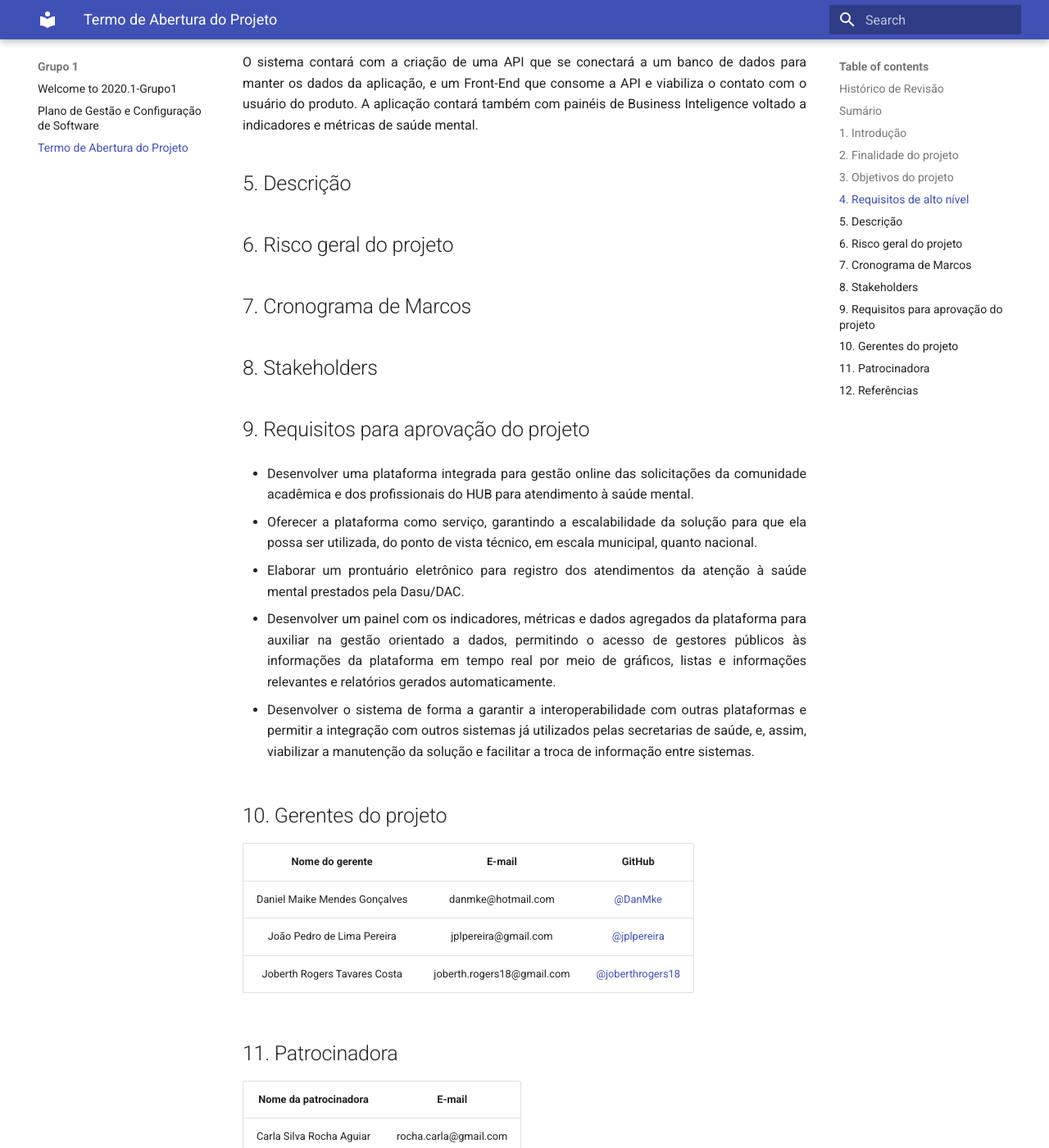
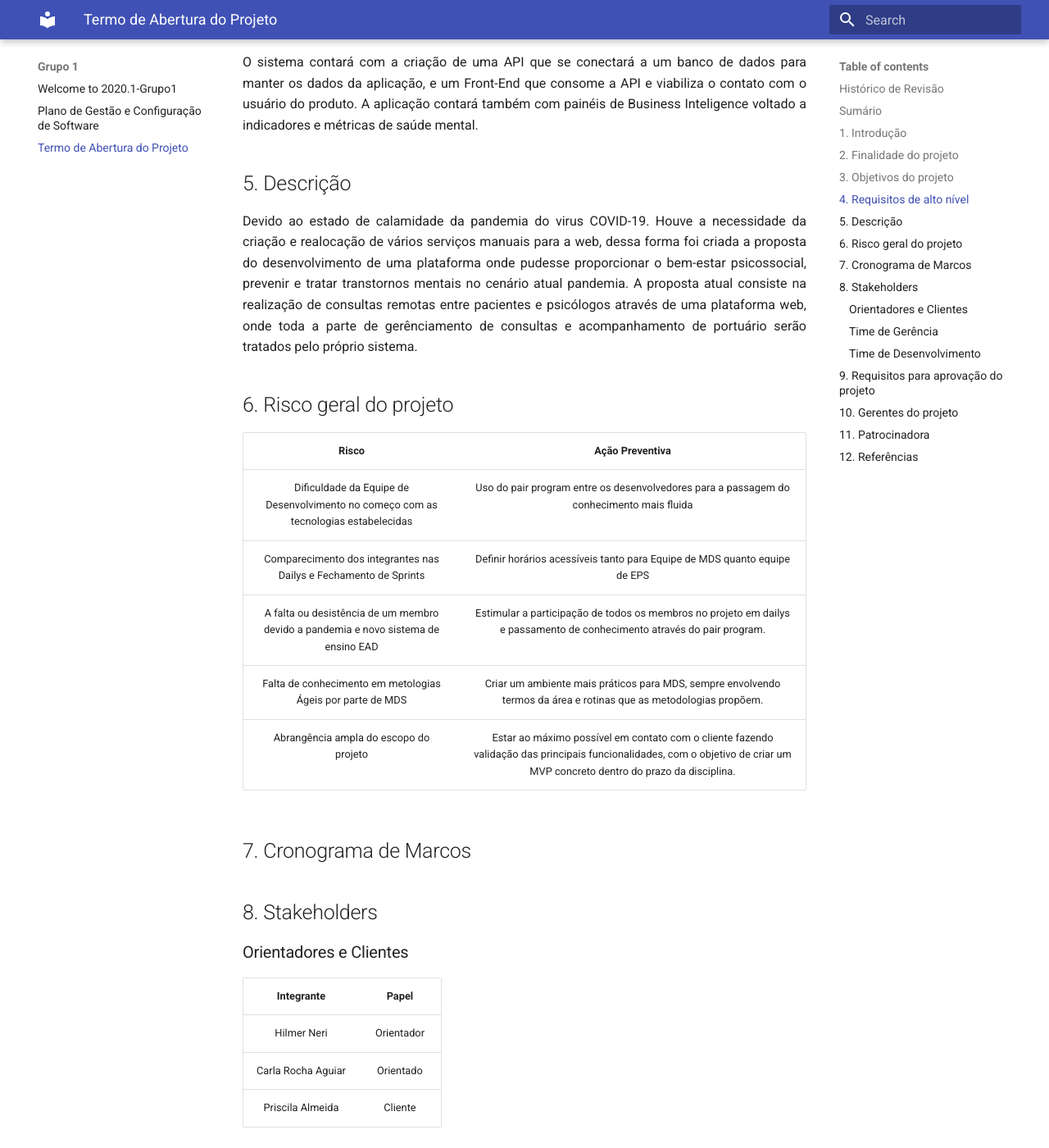
Before and after one commit to fga-eps-mds/2020.1-eSaudeUnB-Wiki, an MkDocs documentation site: the page built from docs/tap.md, in a window 1280 px wide and 1400 px high, scrolled down 1302 px. Shown: the whole window at 82% size. Built offline with MkDocs 1.6.1 and Material for MkDocs 9.7.7, drawn with Linux system fonts in a browser that asks for light colours; some of the changed text lies outside the part shown.

Commit message:
docs: add topics 5, 6 and 8 #6

```diff
--- a/docs/tap.md
+++ b/docs/tap.md
@@ -40,19 +40,64 @@
 
 ## 5. Descrição
 
-<p align = "justify"> </p>
+<p align = "justify">
+    Devido ao estado de calamidade da pandemia do virus COVID-19. Houve a necessidade da criação e realocação de vários serviços manuais para a web, dessa forma foi criada a proposta do desenvolvimento de uma plataforma onde pudesse proporcionar o bem-estar psicossocial, prevenir e tratar transtornos mentais no cenário atual pandemia. A proposta atual consiste na realização de consultas remotas entre pacientes e psicólogos através de uma plataforma web, onde toda a parte de gerênciamento de consultas e acompanhamento de portuário serão tratados pelo próprio sistema.
+</p>
 
 ## 6. Risco geral do projeto
 
-<p align = "justify"> </p>
+| Risco | Ação Preventiva |
+| :---------: | :--------: |
+| Dificuldade da Equipe de Desenvolvimento no começo com as tecnologias estabelecidas  | Uso do pair program entre os desenvolvedores para a passagem do conhecimento mais fluida  |
+| Comparecimento dos integrantes nas Dailys e Fechamento de Sprints | Definir horários acessíveis tanto para Equipe de MDS quanto equipe de EPS |
+| A falta ou desistência de um membro devido a pandemia e novo sistema de ensino EAD | Estimular a participação de todos os membros no projeto em dailys e passamento de conhecimento através do pair program.  |
+| Falta de conhecimento em metologias Ágeis por parte de MDS | Criar um ambiente mais práticos para MDS, sempre envolvendo termos da área e rotinas que as metodologias propõem. |
+| Abrangência ampla do escopo do projeto | Estar ao máximo possível em contato com o cliente fazendo validação das principais funcionalidades, com o objetivo de criar um MVP concreto dentro do prazo da disciplina. |
 
 ## 7. Cronograma de Marcos
 
-<p align = "justify"> </p>
+<p align = "justify">
+
+</p>
 
 ## 8. Stakeholders
 
-<p align = "justify"> </p>
+### Orientadores e Clientes
+
+| Integrante | Papel |
+| :---------: | :--------: |
+| Hilmer Neri | Orientador |
+| Carla Rocha Aguiar | Orientado |
+| Priscila Almeida | Cliente |
+
+### Time de Gerência
+
+<p align = "justify">
+    Equipe composta por alunos da disciplina de "Engenharia de Produto de Software" da Universidade de Brasilía, onde tem o papel de orientar de forma técnica a equipe de desenvolvimento do projeto.
+</p>
+
+
+| Integrante| Papel |
+| :---------:  | :--------: |
+| Daniel Maike | DevOps |
+| João Pedro | Product Owner |
+| Joberth Rogers | Scrum Master |
+
+
+### Time de Desenvolvimento
+
+<p align = "justify">
+    Equipe composta por alunos da disciplina de "Metodologia e Desenvolvimento de Software" da Universidade de Brasilía, onde tem o papel de Desenvolver o projeto proposto neste documento.
+</p>
+
+| Integrante | Papel |
+| :---------: | ----------: |
+| Abner Filipe | Desenvolvedor |
+| Perdro Henrique | Desenvolvedor |
+| Caio Martins | Desenvolvedor |
+| Rafael Leão | Desenvolvedor |
+| Vinicius Lima | Desenvolvedor |
+
 
 ## 9. Requisitos para aprovação do projeto
 
```
